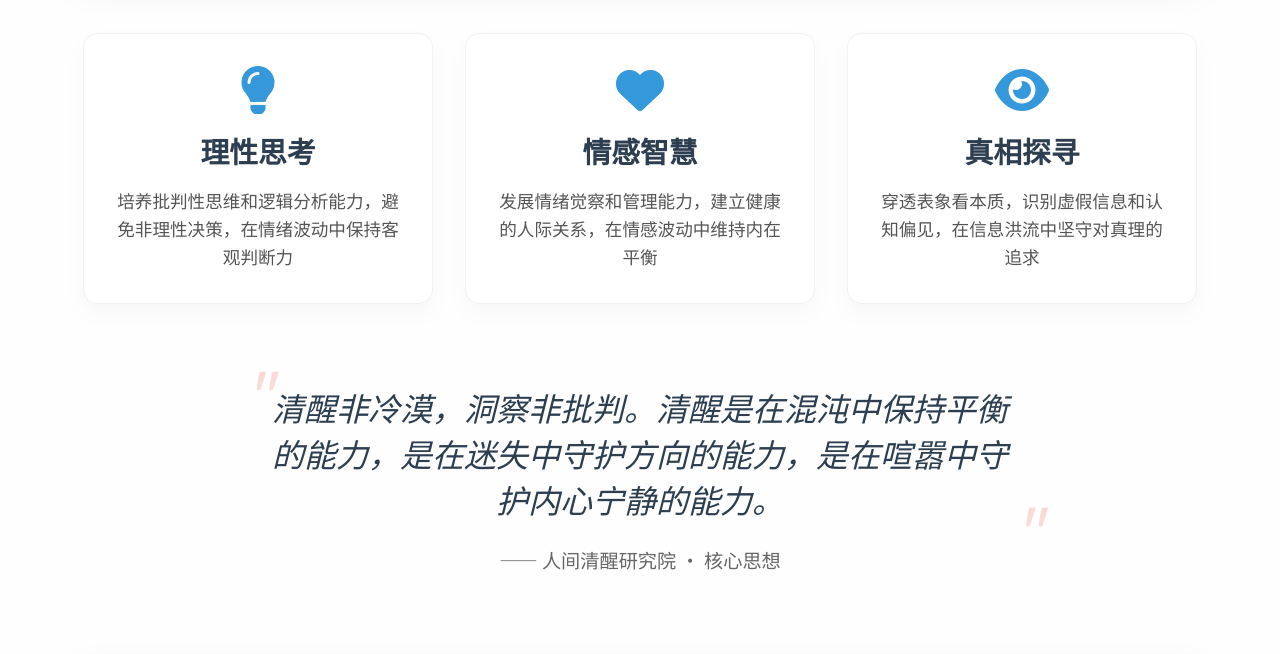
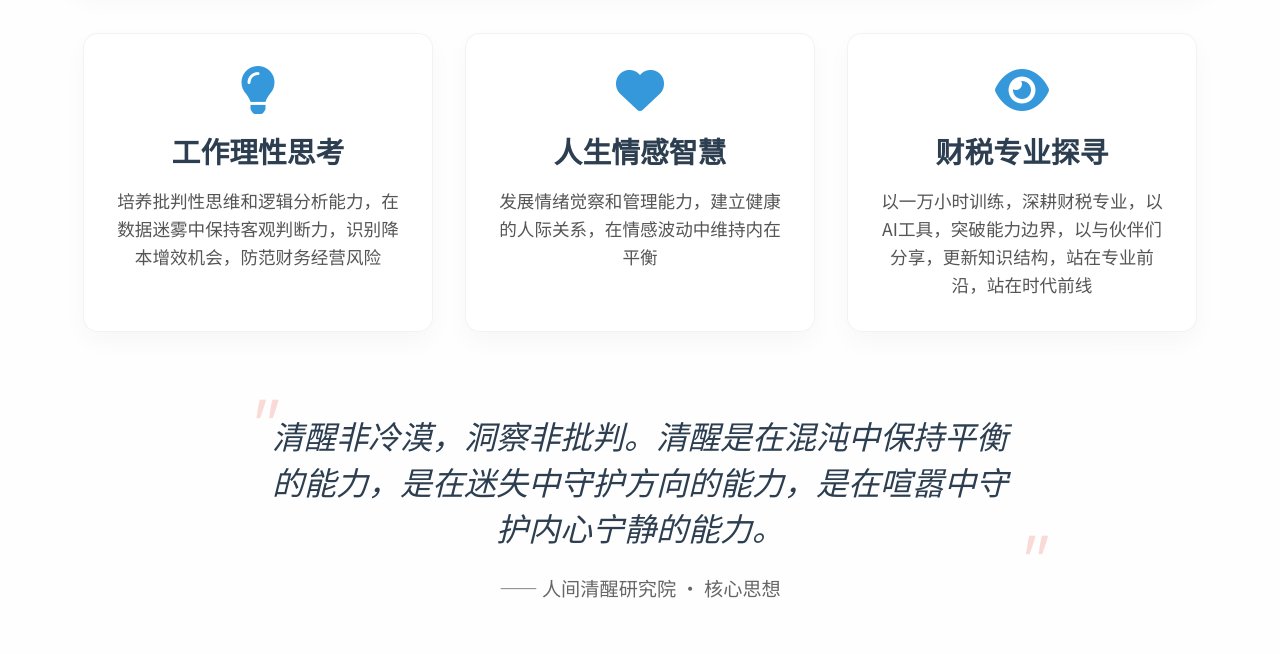
Before and after one commit to lukechen-png/-my-website, a plain HTML site: page index.html in a window 1280 px wide. Shown: the part 860-1514 px from the top of the page. Drawn offline with Linux system fonts and the light colour scheme.

Commit message:
Add files via upload

```diff
--- a/index.html
+++ b/index.html
@@ -868,18 +868,18 @@
         <div class="pillars">
             <div class="pillar">
                 <i class="fas fa-lightbulb"></i>
-                <h3>理性思考</h3>
-                <p>培养批判性思维和逻辑分析能力，避免非理性决策，在情绪波动中保持客观判断力</p>
+                <h3>工作理性思考</h3>
+                <p>培养批判性思维和逻辑分析能力，在数据迷雾中保持客观判断力，识别降本增效机会，防范财务经营风险</p>
             </div>
             <div class="pillar">
                 <i class="fas fa-heart"></i>
-                <h3>情感智慧</h3>
+                <h3>人生情感智慧</h3>
                 <p>发展情绪觉察和管理能力，建立健康的人际关系，在情感波动中维持内在平衡</p>
             </div>
             <div class="pillar">
                 <i class="fas fa-eye"></i>
-                <h3>真相探寻</h3>
-                <p>穿透表象看本质，识别虚假信息和认知偏见，在信息洪流中坚守对真理的追求</p>
+                <h3>财税专业探寻</h3>
+                <p>以一万小时训练，深耕财税专业，以AI工具，突破能力边界，以与伙伴们分享，更新知识结构，站在专业前沿，站在时代前线</p>
             </div>
         </div>
 
@@ -977,7 +977,7 @@
             <p>联系方式: ***@semir.com</p>
         </div>
         <div class="copyright">
-            &copy; 2025 人间清醒研究院 | 保留所有权利 | 为真理与智慧而生
+            &copy; 2025 人间清醒研究院 | 为真理与智慧而生
         </div>
     </footer>
 
```
